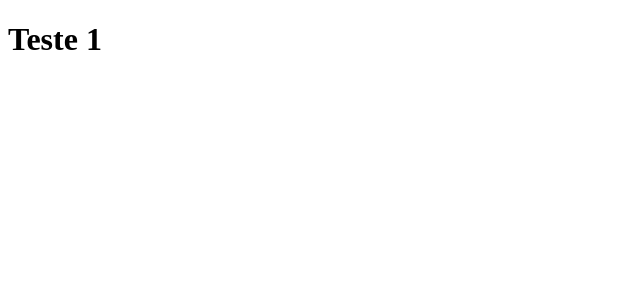
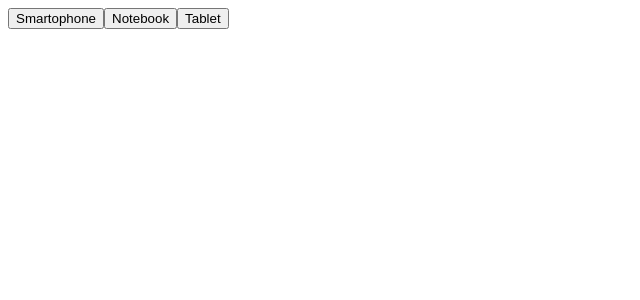
Before and after one commit to Davijluna/exercicios_de_revisao, a React (Create React App) app in the folder desafio_usestate/: page / in a window 1280 px wide. Shown: the top 300 px of the page, without its empty margins (0-640 px from the left). Built offline with nearby package versions, Linux system fonts and the light colour scheme.

Commit message:
feat:importando e renderizando compodentes buttons para APP

```diff
--- a/desafio_usestate/src/App.js
+++ b/desafio_usestate/src/App.js
@@ -1,9 +1,15 @@
 import React from "react";
+import Smartophone from "./Componentes/Smartophone";
+import Notebook from "./Componentes/Notebook";
+import Table from "./Componentes/Tablet";
 
 function App() {
   return (
     <div>
-      <h1>Teste 1</h1>
+      <Smartophone />
+      <Notebook />
+      <Table />
+
     </div>
   );
 }
```
